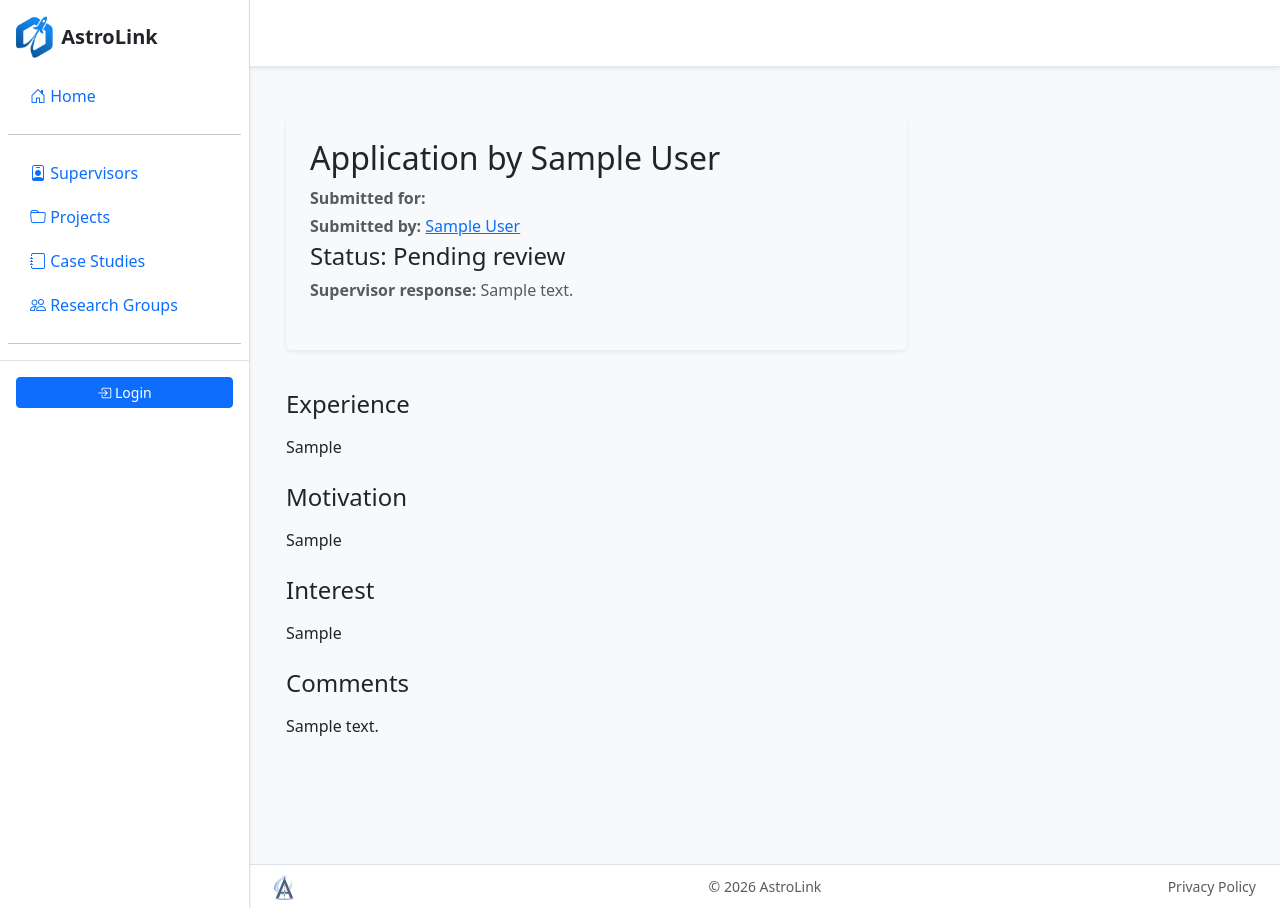
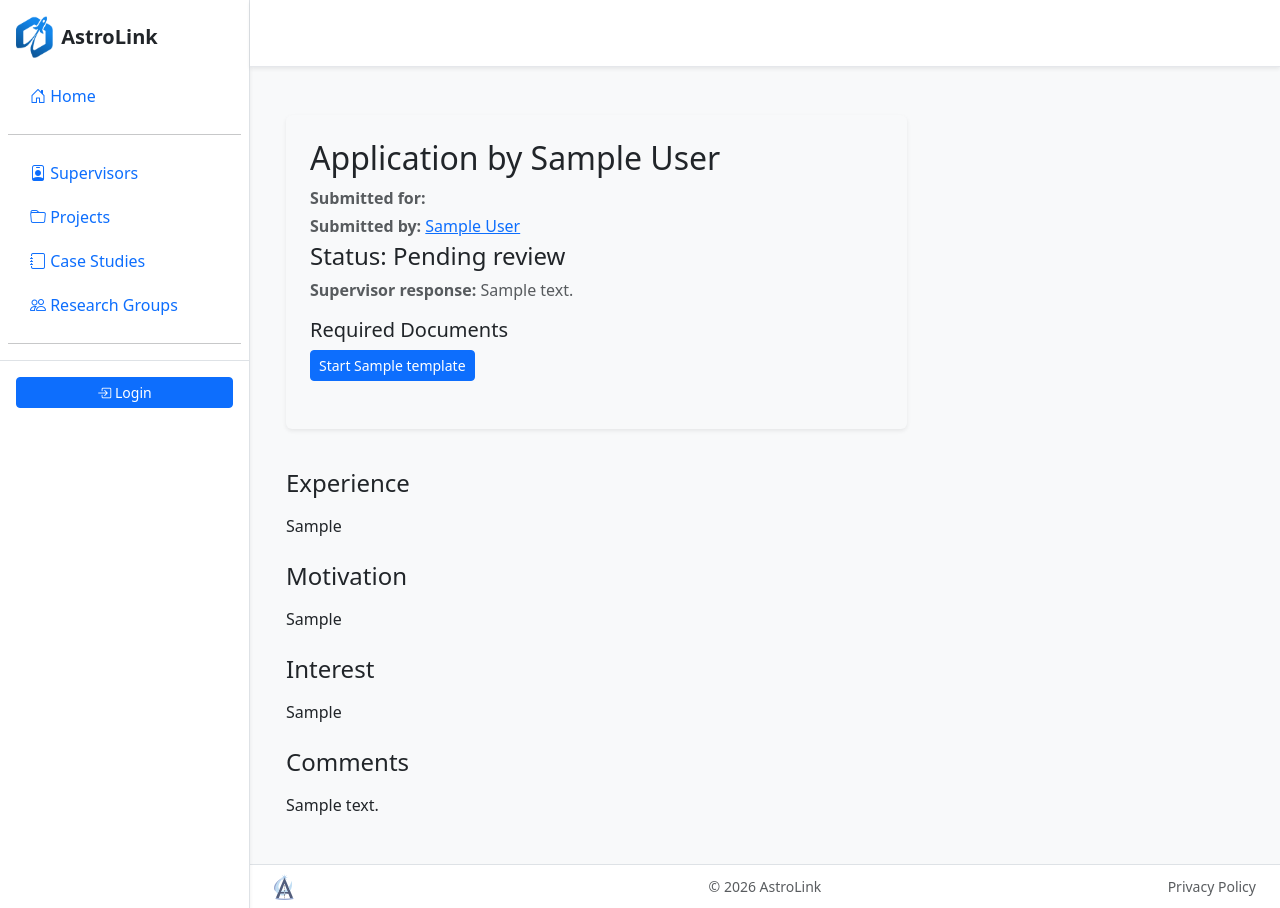
Before and after one commit to Yppilf/AstroLink, a Django app: template astrolink/templates/forum/application_detail.html in a window 1280 px wide. Run offline with Django 5.2, Linux system fonts and the light colour scheme; tables that the repository leaves empty hold one stand-in row (values such as "Sample post"); the template is opened without the code that fills it: values that come from a table or form of the project are taken from there, most other values are stand-ins (such as "Sample title", 1, 10 or a date in 2020); some libraries are stand-ins or nearby versions.

Commit message:
document generation request upon application acceptance

```diff
--- a/astrolink/templates/forum/application_detail.html
+++ b/astrolink/templates/forum/application_detail.html
@@ -68,6 +68,25 @@
                             </button>
                         </form>
                     {% endif %}
+
+                    {% if documents %}
+                        <div class="mt-3">
+                            <h5>Required Documents</h5>
+
+                            {% for doc in documents %}
+                                <div class="mb-2">
+                                    <a href="{% url 'documents:generated_document_edit' doc.id %}"
+                                    class="btn btn-sm btn-primary">
+                                        {% if doc.context_data %}
+                                            Continue {{ doc.template.name }}
+                                        {% else %}
+                                            Start {{ doc.template.name }}
+                                        {% endif %}
+                                    </a>
+                                </div>
+                            {% endfor %}
+                        </div>
+                    {% endif %}
                 </div>
             </div>
         </div>
@@ -124,6 +143,15 @@
                             <textarea name="supervisor_comment" class="form-control" rows="4" required></textarea>
                         </div>
 
+                        <div class="mb-3">
+                            <label class="form-label">Request document</label>
+                            <select name="document_template" id="documentTemplateSelect" class="form-select mb-3">
+                                <option value="">-- No document required --</option>
+                                {% for template in templates %}
+                                    <option value="{{ template.id }}">{{ template.name }}</option>
+                                {% endfor %}
+                            </select>
+                        </div>
                     </div>
                     <div class="modal-footer">
                         <button type="button" class="btn btn-secondary" data-bs-dismiss="modal">Cancel</button>
@@ -167,4 +195,22 @@ document.addEventListener("DOMContentLoaded", function() {
 });
 </script>
 
+<script>
+    document.addEventListener("DOMContentLoaded", function () {
+        const statusSelect = document.querySelector("select[name='status']");
+        const templateSelect = document.getElementById("documentTemplateSelect");
+
+        function toggleTemplateField() {
+            if (statusSelect.value === "ACCEPTED") {
+                templateSelect.parentElement.style.display = "block";
+            } else {
+                templateSelect.parentElement.style.display = "none";
+            }
+        }
+
+        toggleTemplateField();
+        statusSelect.addEventListener("change", toggleTemplateField);
+    });
+</script>
+
 {% endblock %}
--- a/documents/models.py
+++ b/documents/models.py
@@ -3,6 +3,7 @@ from authentication.models import User, Role
 import uuid, hashlib, hmac, json, os
 from django.utils import timezone
 from django.core.files import File
+from astrolink.models import Application
 
 def template_upload_path(instance, filename):
     return f"documents/templates/{instance.name}/{filename}"
@@ -17,6 +18,8 @@ class DocumentTemplate(models.Model):
 
     created_at = models.DateTimeField(auto_now_add=True)
     created_by = models.ForeignKey(User,null=True,blank=True,on_delete=models.SET_NULL)
+
+    is_active = models.BooleanField(default=True)
 
     def __str__(self):
         return self.name
@@ -76,6 +79,8 @@ class GeneratedDocument(models.Model):
 
     is_locked = models.BooleanField(default=False)
     last_edited_at = models.DateTimeField(null=True, blank=True)
+
+    application = models.ForeignKey(Application,null=True,blank=True,on_delete=models.SET_NULL,related_name="documents")
 
     @property
     def all_signers_assigned(self):
--- a/permissions/utils.py
+++ b/permissions/utils.py
@@ -99,7 +99,9 @@ def owns_company(user, company):
 def owns_generated_document(user, document: GeneratedDocument):
     if not user.is_authenticated:
         return False
-    return document.signers.filter(user=user).exists()
+    return (
+        document.application and document.application.member == user and not document.application.is_expired
+    ) or document.signers.filter(user=user).exists()
 
 
 def has_permission(
```
Also changed, not shown: astrolink/views.py (+24 -0 lines), documents/migrations/0007_generateddocument_application.py (added), documents/migrations/0008_documenttemplate_is_active.py (added).
